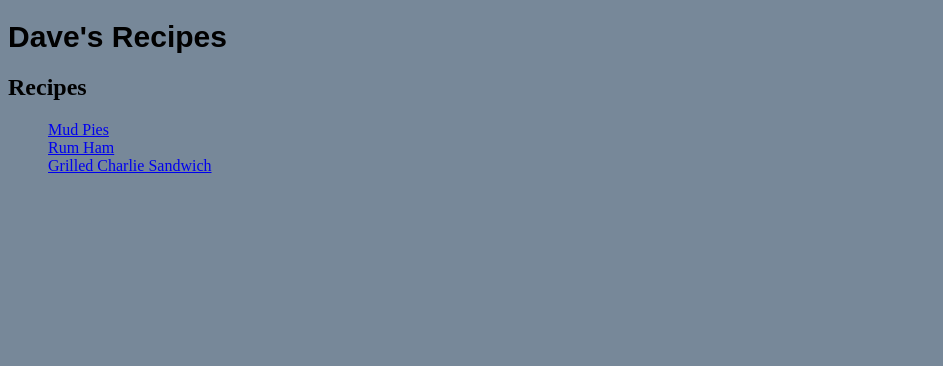
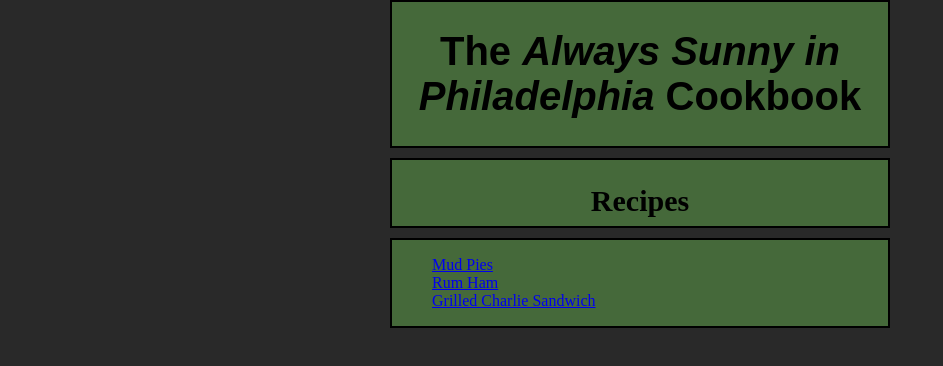
Before and after one commit to suoidix/odin-recipes, a plain HTML site: page index.html in a window 1280 px wide. Shown: the whole page, without its empty margins (0-943 px from the left). Drawn offline with Linux system fonts and the light colour scheme.

Commit message:
Add div classes to html and update css

```diff
--- a/index.html
+++ b/index.html
@@ -7,12 +7,19 @@
 <link rel="stylesheet" href="style.css">
 </head>
 <body>
-    <h1 class="title">Dave's Recipes</h1>
+    <div class="title">
+        <h1>The <i>Always Sunny in Philadelphia</i> Cookbook</h1>
+    </div>
+        </body>
+        <div class="recipes">
         <h2>Recipes</h2>
+        </div>
+            <div class="links">
             <ul>
                 <li><a href="recipes/mississippimudpie.html">Mud Pies</a></li>
                 <li><a href="recipes/rumham.html">Rum Ham</a></li>
                 <li><a href="recipes/grilledcharliesandwich.html">Grilled Charlie Sandwich</a></li>
             </ul>
+            </div>
 </body>
 </html>
--- a/style.css
+++ b/style.css
@@ -1,15 +1,36 @@
 /* style.css */
 
 body {
-    background-color: lightslategray;
+    background-color: rgb(41, 41, 41);
+    width: 500px;
+    margin: 0 auto;
+}
+
+div {
+    background-color: rgb(69, 105, 58);
+    text-align: center;
+    padding: 0px;
+    margin-bottom: 10px;
+    border: 2px solid rgb(0, 0, 0);
+    color:rgb(0, 0, 0)
 }
 
 .title {
     font-family: Arial, 'Times New Roman', sans-serif;
-    font-size: 30px;
+    font-size: 20px;
 }
 
+.recipes {
+    font-size: 20px;
+    box-sizing: border-box;
+    height: 70px;
+    width:auto;
+}
 
 li {
     list-style-type: none;
 }
+
+.links {
+    text-align: left;
+}
```
